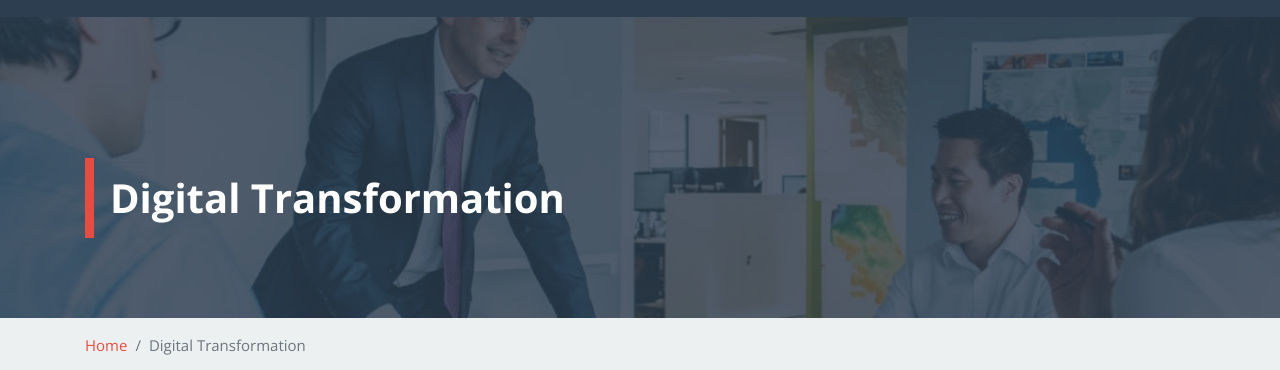
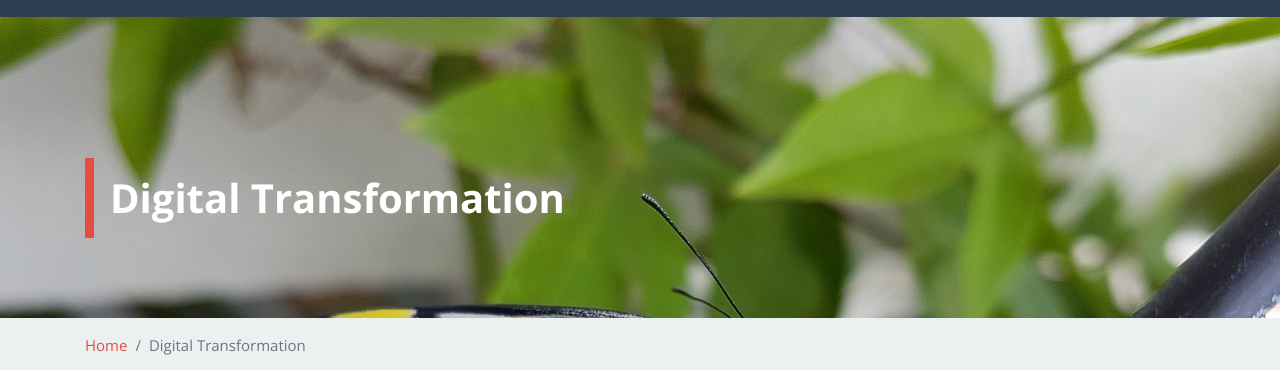
Before and after one commit to tiwiex/enluka_website, a PHP site: page /digital_transformation in a window 1280 px wide. Shown: the part 359-729 px from the top of the page. Run offline with PHP 8.4, Linux system fonts and the light colour scheme; some web fonts are replaced.

Commit message:
Updated digital transformation image butterfly

```diff
--- a/digital_transformation.php
+++ b/digital_transformation.php
@@ -76,7 +76,7 @@ include 'includes/navigation.php';
 
 
 <!-- Start Header -->
-<div class="fables-header fables-after-overlay bg-rules">
+<div class="fables-header fables-after-overlay-pages bg-rules" style="background-image: url(assets/custom/enluka_images/industry-transformation-butterfly.jpg);">
     <div class="container">
          <h2 class="fables-page-title fables-second-border-color wow fadeInLeft" data-wow-duration="1.5s">Digital Transformation</h2>
     </div>
```
Also changed, not shown: assets/custom/enluka_images/industry-transformation-butterfly.jpg (added).
